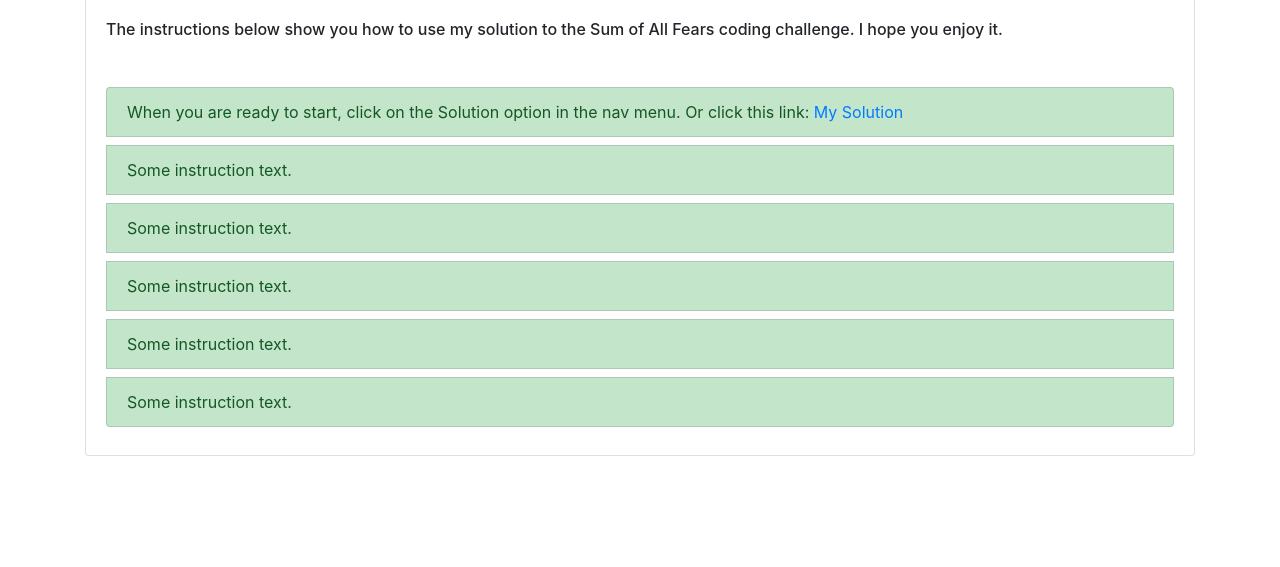
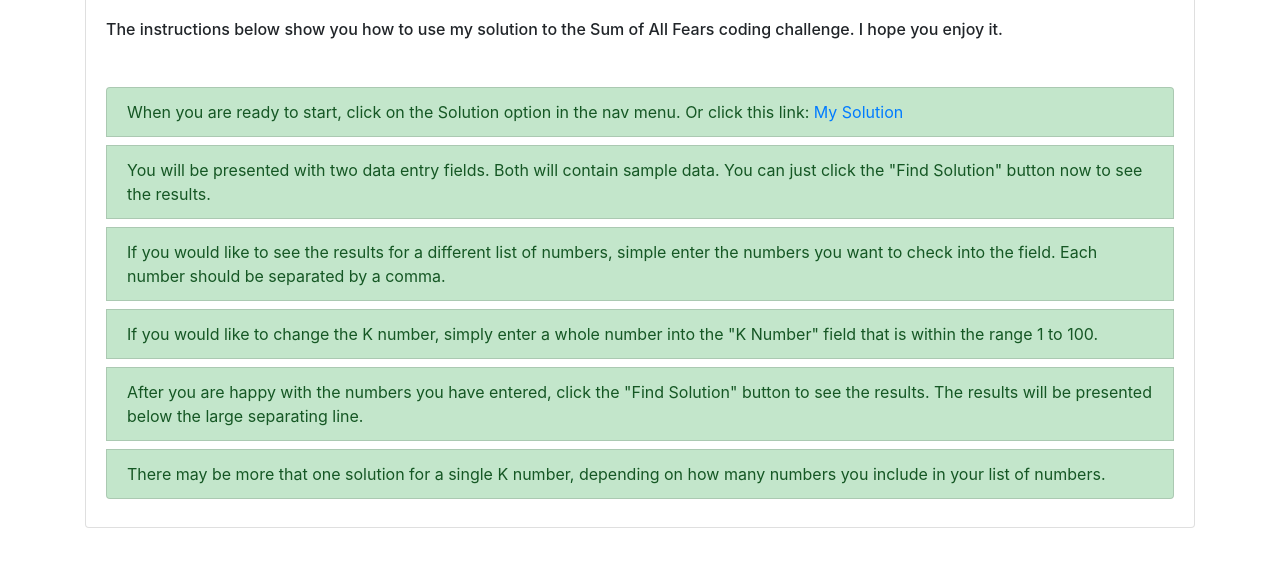
Before and after one commit to gps57/gpsSoaf, a plain HTML site: page html/instructions.html in a window 1280 px wide. Shown: the part 127-694 px from the top of the page. Drawn offline with nearby package versions, Linux system fonts and the light colour scheme.

Commit message:
Added basic instructions.
Basic instruction on how to use the soluiton were added.

```diff
--- a/html/instructions.html
+++ b/html/instructions.html
@@ -59,19 +59,22 @@
                 </li>
 
                 <li class="list-group-item list-group-item-success mb-2">
-                  Some instruction text.
+                  You will be presented with two data entry fields.  Both will contain sample data.  You can just click the "Find Solution" button now
+                  to see the results.
                 </li>
                 <li class="list-group-item list-group-item-success mb-2">
-                  Some instruction text.
+                  If you would like to see the results for a different list of numbers, simple enter the numbers you want to check into the field.
+                  Each number should be separated by a comma.
                 </li>
                 <li class="list-group-item list-group-item-success mb-2">
-                  Some instruction text.
+                  If you would like to change the K number, simply enter a whole number into the "K Number" field that is within the range 1 to 100.
                 </li>
                 <li class="list-group-item list-group-item-success mb-2">
-                  Some instruction text.
+                  After you are happy with the numbers you have entered, click the "Find Solution" button to see the results.  The results will be
+                  presented below the large separating line.
                 </li>
                 <li class="list-group-item list-group-item-success mb-2">
-                  Some instruction text.
+                  There may be more that one solution for a single K number, depending on how many numbers you include in your list of numbers.
                 </li>
               </ul>
             </div> <!-- end card body -->
```
